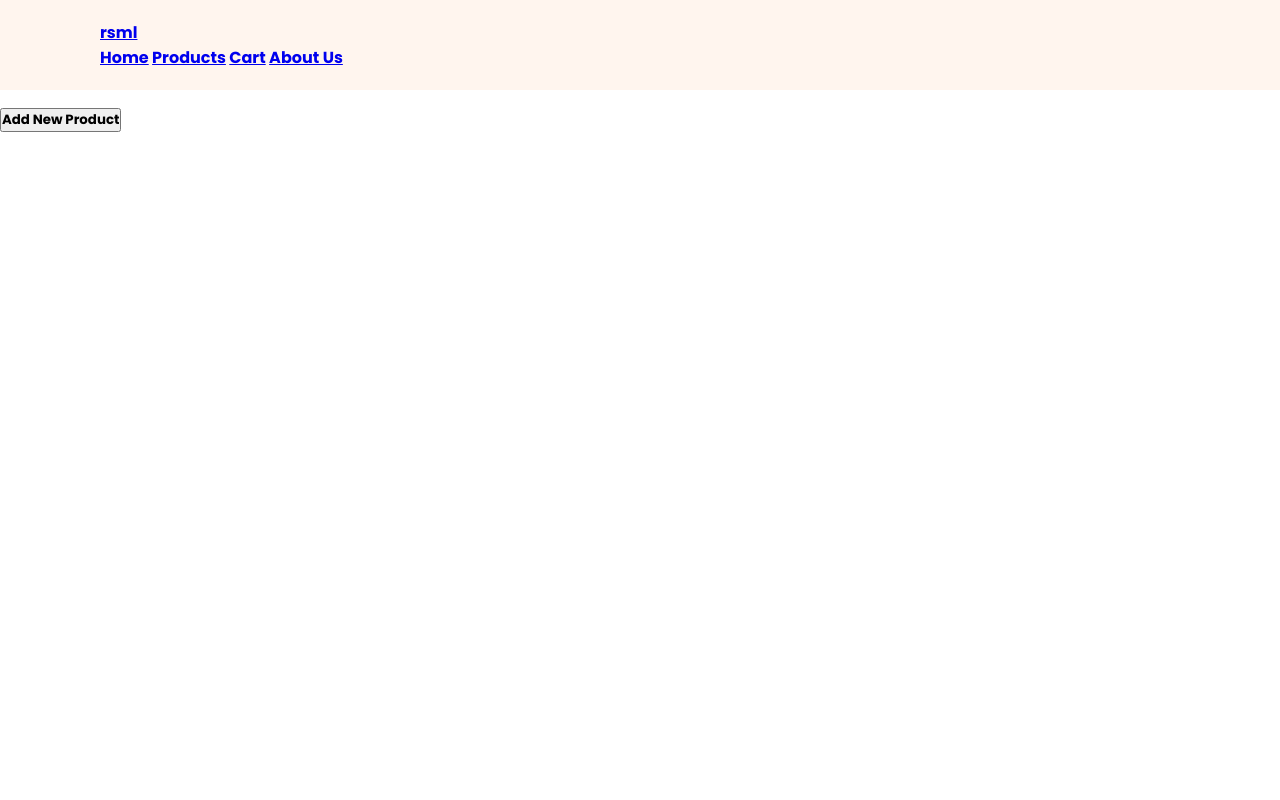
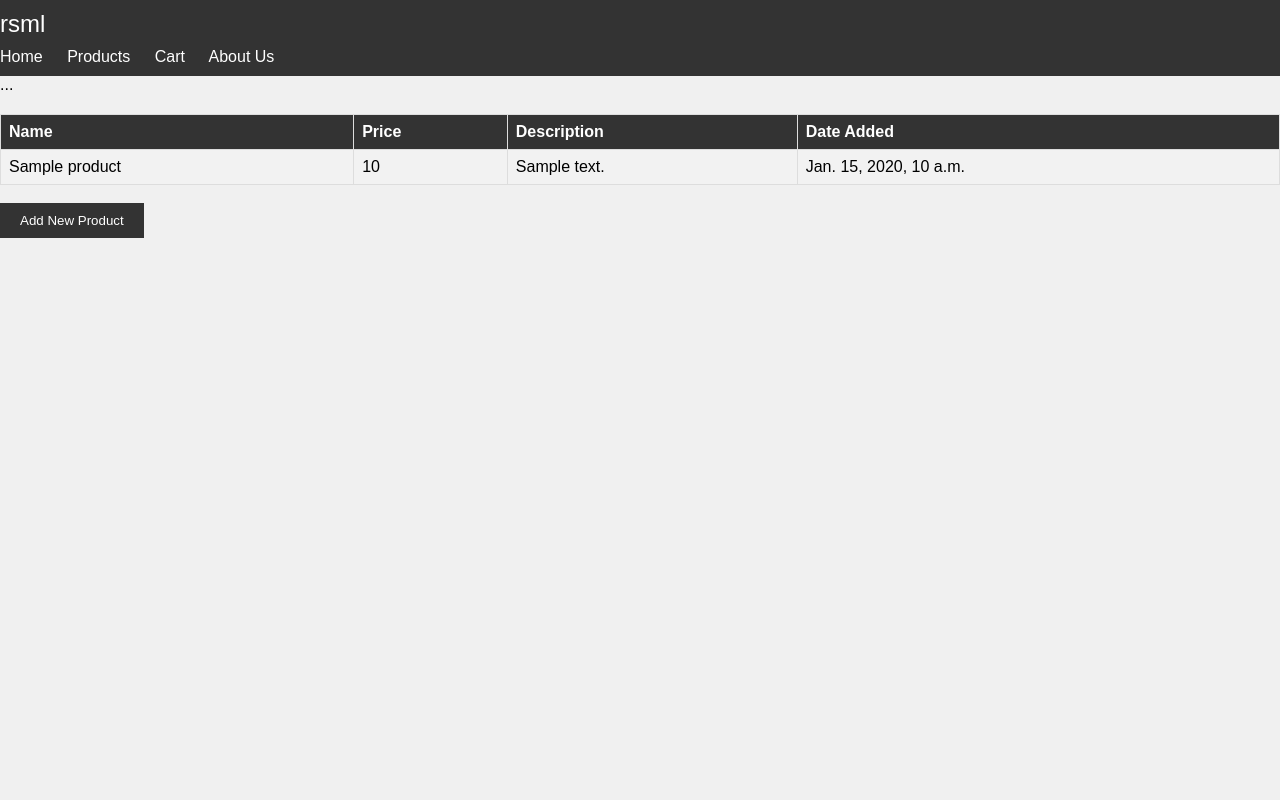
Before and after one commit to aaronmlin/rsml, a Django app: template main/templates/main.html in a window 1280 px wide. Run offline with Django 4.2, Linux system fonts and the light colour scheme; the template is opened without the code that fills it: most values are stand-ins (such as "Sample title", 1, 10 or a date in 2020).

Commit message:
added css

```diff
--- a/main/templates/main.html
+++ b/main/templates/main.html
@@ -6,13 +6,82 @@
 {% block content %}
 <!DOCTYPE html>
 <html lang="en">
-<head>
-    <meta charset="UTF-8">
-    <meta name="viewport" content="width=device-width, initial-scale=1.0">
-    <title>Welcome to rsml!</title>
-    <link rel="stylesheet" href = "{% static 'styles.css' %}">
+    <head>
+        <meta charset="UTF-8">
+        <meta name="viewport" content="width=device-width, initial-scale=1.0">
+        <title>Welcome to rsml!</title>
 
-</head>
+        <style>
+            /* Add your CSS styles here */
+            body {
+                font-family: Arial, sans-serif;
+                background-color: #f0f0f0;
+                margin: 0;
+                padding: 0;
+            }
+
+            .header {
+                background-color: #333;
+                color: #fff;
+                padding: 10px 0;
+            }
+
+            .logo {
+                font-size: 24px;
+                text-decoration: none;
+                color: #fff;
+            }
+
+            .navbar {
+                margin-top: 10px;
+            }
+
+            .navbar a {
+                color: #fff;
+                text-decoration: none;
+                margin-right: 20px;
+            }
+
+            table {
+                width: 100%;
+                border-collapse: collapse;
+                margin-top: 20px;
+            }
+
+            th, td {
+                border: 1px solid #ddd;
+                padding: 8px;
+                text-align: left;
+            }
+
+            th {
+                background-color: #333;
+                color: #fff;
+            }
+
+            tr:nth-child(even) {
+                background-color: #f2f2f2;
+            }
+
+            button {
+                background-color: #333;
+                color: #fff;
+                padding: 10px 20px;
+                border: none;
+                text-decoration: none;
+                cursor: pointer;
+            }
+
+            button:hover {
+                background-color: #555;
+            }
+
+
+
+
+        </style>
+    </head>
+
 <body>
     <header class="header">
         <a href="#" class="logo">rsml</a>
--- a/main/templates/static/styles.css
+++ /dev/null
@@ -1,23 +0,0 @@
-@import url('https://fonts.googleapis.com/css2?family=Poppins:wght@700&display=swap');
-
-* {
-    margin: 0;
-    padding: 0;
-    box-sizing: 0;
-    font-family: "Poppins", sans-serif;
-}
-
-body{
-    min-height: 100vh;
-
-}
-
-.header{
-    position: fixed;
-    top: 0;
-    left: 0;
-    width: 100%;
-    padding: 20px 100px;
-    background: seashell;
-
-}
```
